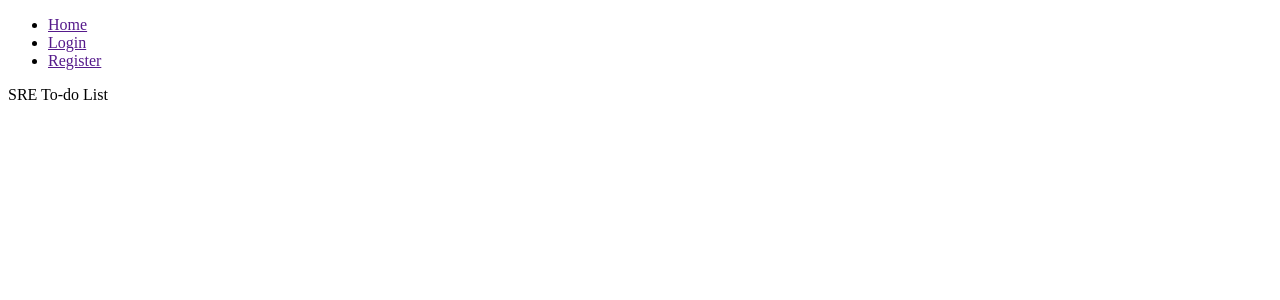
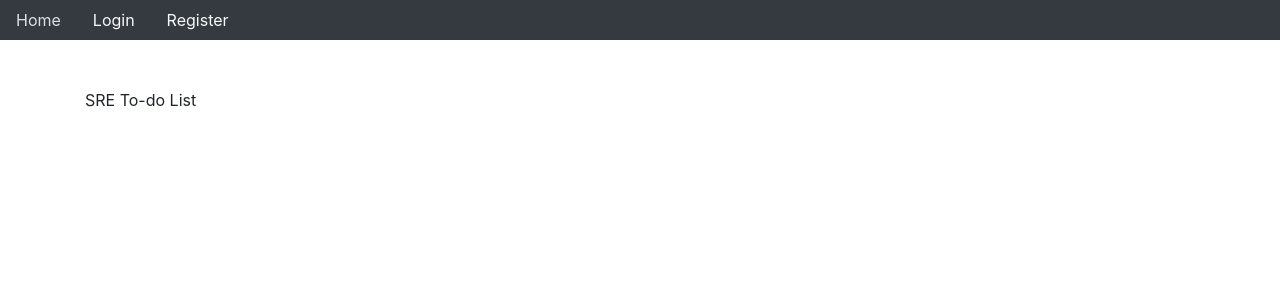
Before and after one commit to bernscode/sre-to-do, a Next.js app: page / in a window 1280 px wide. Shown: the top 300 px of the page. Built offline with nearby package versions, Linux system fonts and the light colour scheme.

Commit message:
Add Head section and Bootstrap 4

```diff
--- a/components/Layout.js
+++ b/components/Layout.js
@@ -1,20 +1,29 @@
+import Head from 'next/head';
+
+
 // return children props in Layout
 const Layout = ({ children }) => {
+
+    // Bootstrap 4 CDN
+    const head = () => (
+      <link rel="stylesheet" href="https://maxcdn.bootstrapcdn.com/bootstrap/4.0.0/css/bootstrap.min.css" integrity="sha384-Gn5384xqQ1aoWXA+058RXPxPg6fy4IWvTNh0E263XmFcJlSAwiGgFAW/dAiS6JXm" crossorigin="anonymous" />
+    )
+
     const nav = () => (
       // Bootstrap 4 style classes
-      <ul className="nav">
+      <ul className="nav navbar-dark bg-dark">
           <li className="nav-item">
-              <a className="nav-link" href="">
+              <a className="nav-link text-light" href="">
                   Home
               </a>
           </li>
           <li className="nav-item">
-              <a className="nav-link" href="">
+              <a className="nav-link text-light" href="">
                   Login
               </a>
           </li>
           <li className="nav-item">
-              <a className="nav-link" href="">
+              <a className="nav-link text-light" href="">
                   Register
               </a>
           </li>
@@ -24,7 +33,7 @@
     // React is avaiable globally in NextJS. No need to import
     return (
       <React.Fragment>
-          {nav()} {children}
+          {head()} {nav()} <div className="container pt-5 pb-5">{children}</div>
       </React.Fragment>
     );
 };
```
